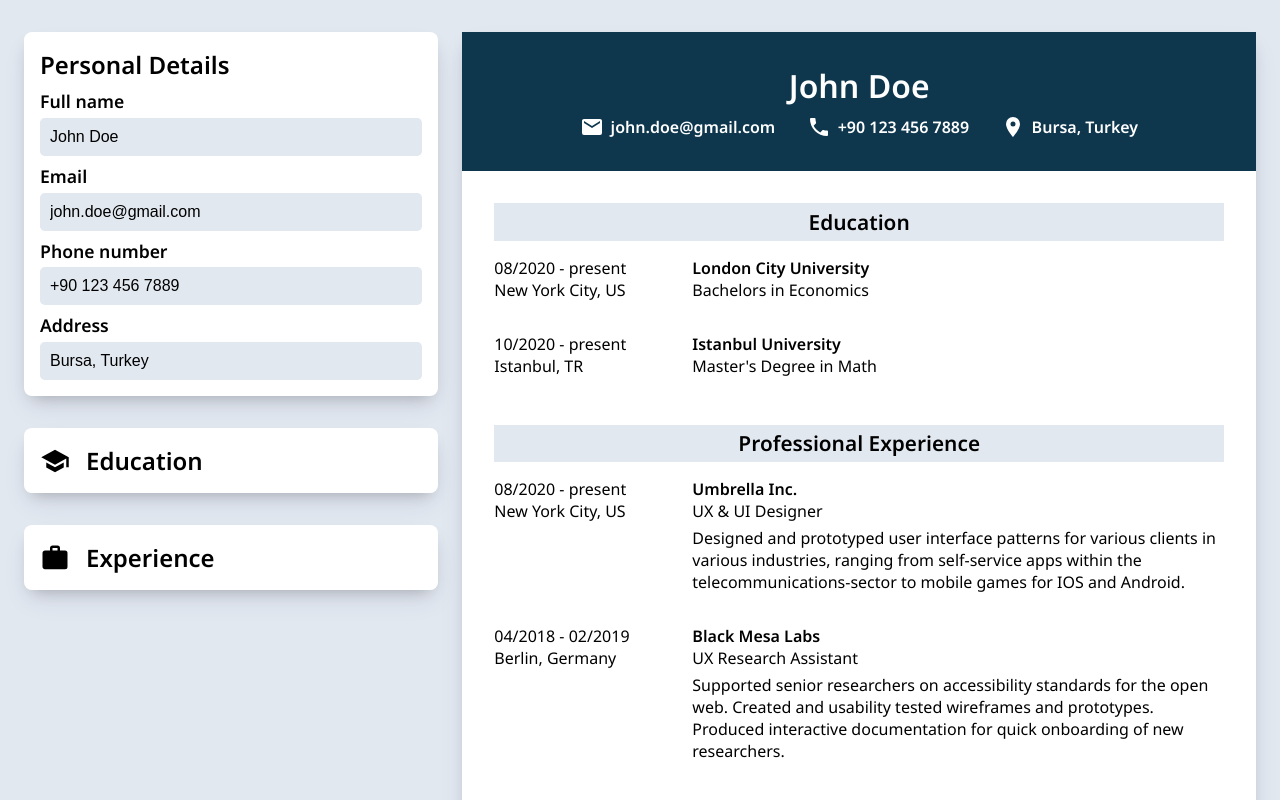
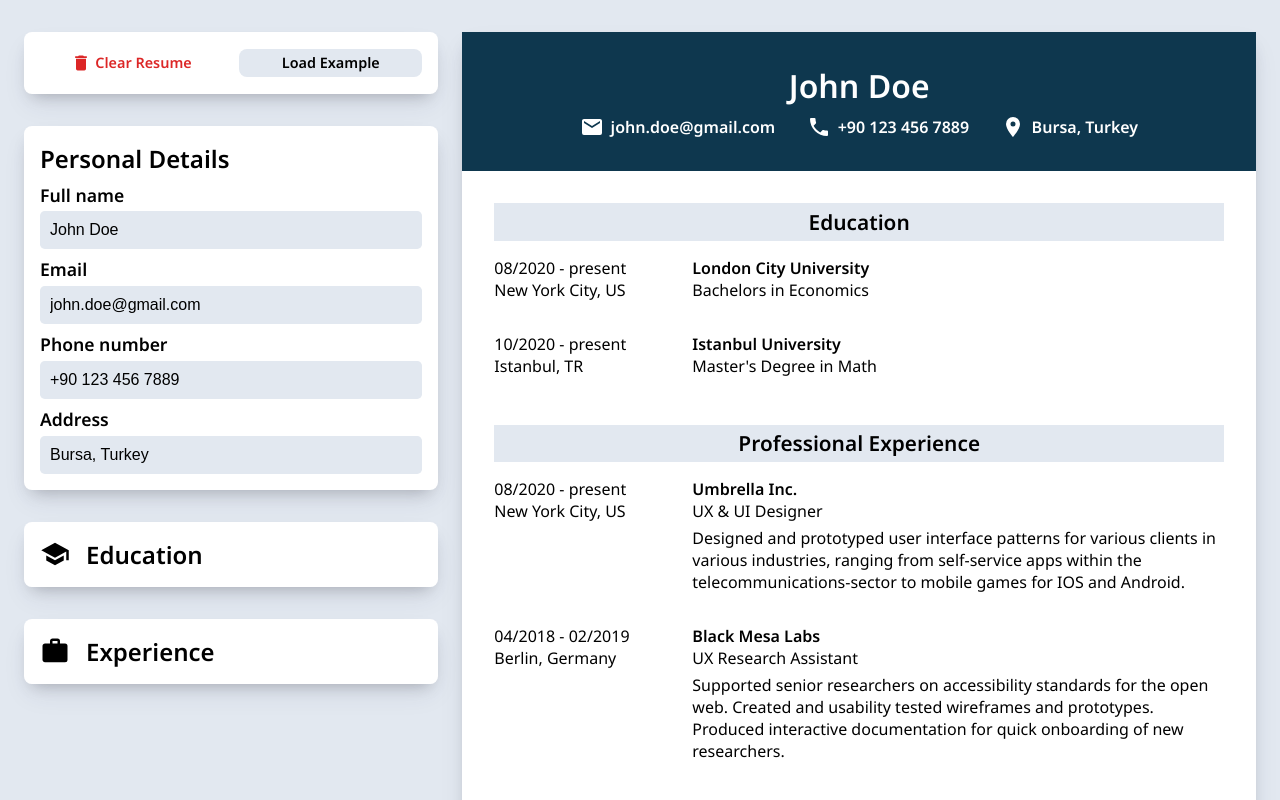
Before and after one commit to myinan/cv-app-react, a React (Vite) app: page / in a window 1280 px wide. Shown: the top 800 px of the page. Built offline with nearby package versions, Linux system fonts and the light colour scheme.

Commit message:
Implement templateLoader component

```diff
--- a/src/components/sectionEdit.jsx
+++ b/src/components/sectionEdit.jsx
@@ -1,4 +1,5 @@
 import "../styles/sectionEdit.css";
+import TemplateLoader from "./templateLoader";
 import PersonalField from "./personalFieldEdit";
 import EducationField from "./educationFieldEdit";
 import ExperienceField from "./experienceFieldEdit";
@@ -11,6 +12,10 @@ function EditSection({
 }) {
   return (
     <div className="edit-section">
+      <TemplateLoader
+        setPersonInfo={setPersonInfo}
+        setOriginalPersonInfo={setOriginalPersonInfo}
+      />
       <PersonalField
         personInfo={personInfo}
         setPersonInfo={setPersonInfo}
--- a/src/components/sectionResume.jsx
+++ b/src/components/sectionResume.jsx
@@ -5,9 +5,23 @@ function PersonalInfo({ personInfo }) {
     <div className="personal-info">
       <h1 className="resume-name">{personInfo.personalInfo.fullName}</h1>
       <div className="contact-info">
-        <div>{personInfo.personalInfo.mail}</div>
-        <div>{personInfo.personalInfo.phone}</div>
-        <div>{personInfo.personalInfo.address}</div>
+        <div className="mail-container">
+          {personInfo.personalInfo.mail !== "" && (
+            <div>{personInfo.personalInfo.mail}</div>
+          )}
+        </div>
+
+        <div className="phone-container">
+          {personInfo.personalInfo.phone !== "" && (
+            <div>{personInfo.personalInfo.phone}</div>
+          )}
+        </div>
+
+        <div className="address-container">
+          {personInfo.personalInfo.address !== "" && (
+            <div>{personInfo.personalInfo.address}</div>
+          )}
+        </div>
       </div>
     </div>
   );
--- /dev/null
+++ b/src/components/templateLoader.jsx
@@ -0,0 +1,83 @@
+const emptyObj = {
+  personalInfo: {
+    fullName: "",
+    mail: "",
+    phone: "",
+    address: "",
+  },
+  educationInfo: [],
+  experienceInfo: [],
+};
+
+const templateObj = {
+  personalInfo: {
+    fullName: "John Doe",
+    mail: "john.doe@gmail.com",
+    phone: "+90 123 456 7889",
+    address: "Bursa, Turkey",
+  },
+  educationInfo: [
+    {
+      schoolName: "London City University",
+      degree: "Bachelors in Economics",
+      startDate: "08/2020",
+      endDate: "present",
+      location: "New York City, US",
+    },
+    {
+      schoolName: "Istanbul University",
+      degree: "Master's Degree in Math",
+      startDate: "10/2020",
+      endDate: "present",
+      location: "Istanbul, TR",
+    },
+  ],
+  experienceInfo: [
+    {
+      companyName: "Umbrella Inc.",
+      positionTitle: "UX & UI Designer",
+      startDate: "08/2020",
+      endDate: "present",
+      location: "New York City, US",
+      description: `Designed and prototyped user interface patterns for various clients in various industries, ranging from self-service apps within the telecommunications-sector to mobile games for IOS and Android.`,
+    },
+
+    {
+      companyName: "Black Mesa Labs",
+      positionTitle: "UX Research Assistant",
+      startDate: "04/2018",
+      endDate: "02/2019",
+      location: "Berlin, Germany",
+      description: `Supported senior researchers on accessibility standards for the open web. Created and usability tested wireframes and prototypes. Produced interactive documentation for quick onboarding of new researchers.`,
+    },
+  ],
+};
+
+function TemplateLoader({ setPersonInfo, setOriginalPersonInfo }) {
+  return (
+    <div className="template-loader">
+      <button
+        className="clear-resume"
+        type="button"
+        onClick={() => {
+          setPersonInfo(emptyObj);
+          setOriginalPersonInfo(emptyObj);
+        }}
+      >
+        Clear Resume
+      </button>
+      <button
+        className="load-example"
+        type="button"
+        onClick={() => {
+          setPersonInfo(templateObj);
+          setOriginalPersonInfo(templateObj);
+        }}
+      >
+        Load Example
+      </button>
+    </div>
+  );
+}
+
+export default TemplateLoader;
--- a/src/styles/sectionEdit.css
+++ b/src/styles/sectionEdit.css
@@ -4,6 +4,47 @@
   flex-grow: 1;
   gap: 2rem;
   max-width: 450px;
+}
+
+.template-loader {
+  display: flex;
+  align-items: center;
+  justify-content: center;
+  gap: 1rem;
+  padding: 1rem;
+  background-color: var(--main-bg);
+  border-radius: 0.5rem;
+  box-shadow:
+    0 13px 27px -5px rgba(50, 50, 93, 0.1),
+    0 8px 16px -8px rgba(0, 0, 0, 0.25);
+}
+
+.template-loader button {
+  font-family: "NotoSans-SemiBold";
+  font-size: 0.9rem;
+  border: none;
+  outline: none;
+  width: 50%;
+  padding: 0.3rem 0.3rem;
+  background-color: var(--accent-bg);
+  border-radius: 0.5rem;
+  cursor: pointer;
+}
+
+.template-loader button:first-child {
+  display: flex;
+  align-items: center;
+  justify-content: center;
+  gap: 0.3vw;
+  color: #dc2626;
+  background: none;
+}
+
+.template-loader button:first-child::before {
+  content: url("../assets/delete.svg");
+  display: inline-block;
+  width: 20px;
+  height: 20px;
 }
 
 .personal-details {
@@ -68,7 +109,7 @@
   font-size: 1.5rem;
 }
 
-.edit-section div:nth-child(2) > button:first-child::before {
+.edit-section > div:nth-child(3) > button:first-child::before {
   /* selects first instance of .edEx-details > button:first-child*/
   content: url("../assets/school.svg");
   display: inline-block;
@@ -76,7 +117,7 @@
   height: 30px;
 }
 
-.edit-section div:nth-child(3) > button:first-child::before {
+.edit-section > div:nth-child(4) > button:first-child::before {
   content: url("../assets/briefcase.svg");
   display: inline-block;
   width: 30px;
--- a/src/styles/sectionResume.css
+++ b/src/styles/sectionResume.css
@@ -46,21 +46,21 @@
   gap: 0.4rem;
 }
 
-.contact-info div:nth-child(1)::before {
+.contact-info .mail-container div::before {
   content: url("../assets/email.svg");
   display: inline-block;
   width: 24px;
   height: 24px;
 }
 
-.contact-info div:nth-child(2)::before {
+.contact-info .phone-container div::before {
   content: url("../assets/phone.svg");
   display: inline-block;
   width: 24px;
   height: 24px;
 }
 
-.contact-info div:nth-child(3)::before {
+.contact-info .address-container div::before {
   content: url("../assets/location.svg");
   display: inline-block;
   width: 24px;
```
Also changed, not shown: src/assets/delete.svg (added).
